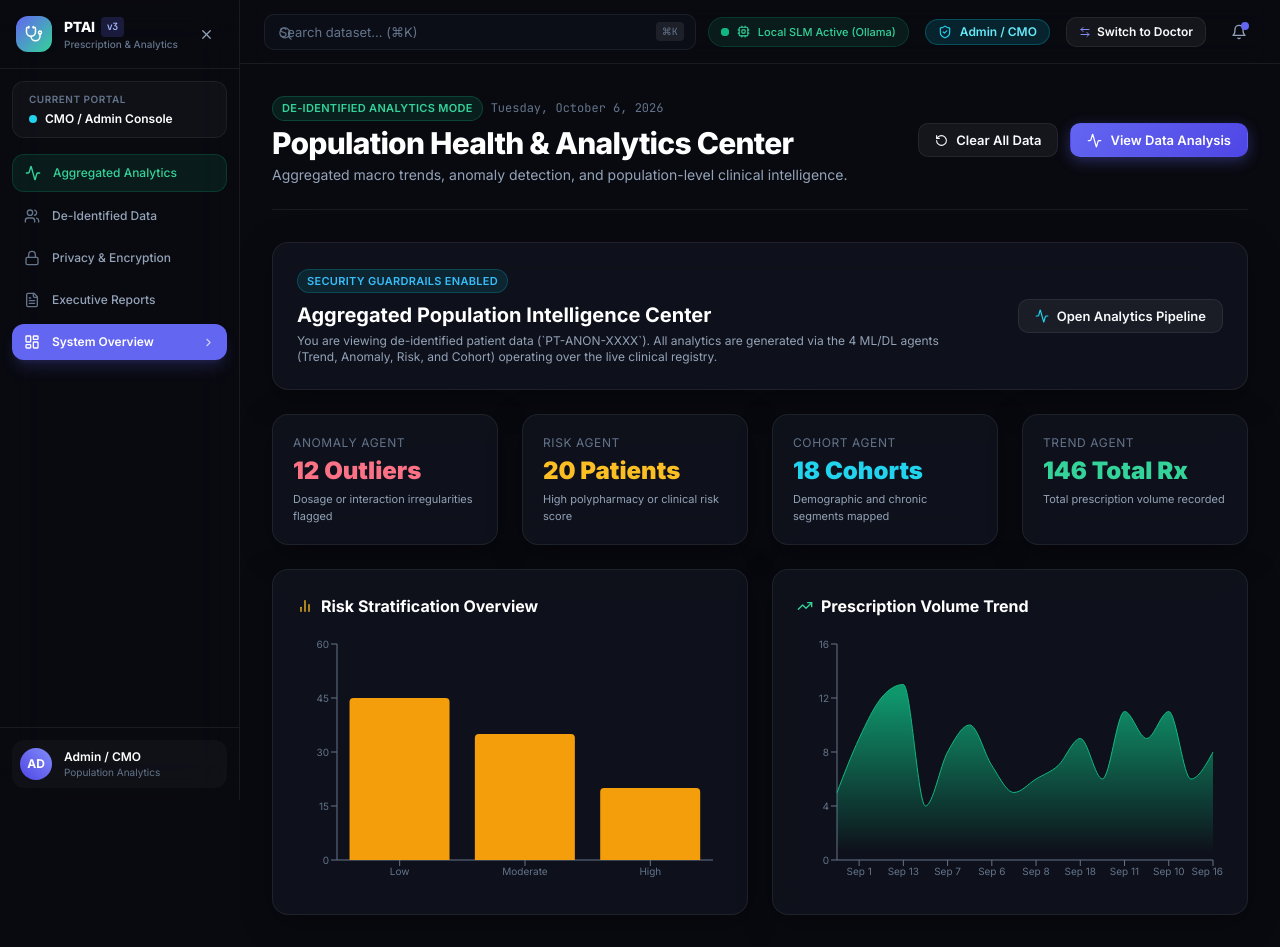
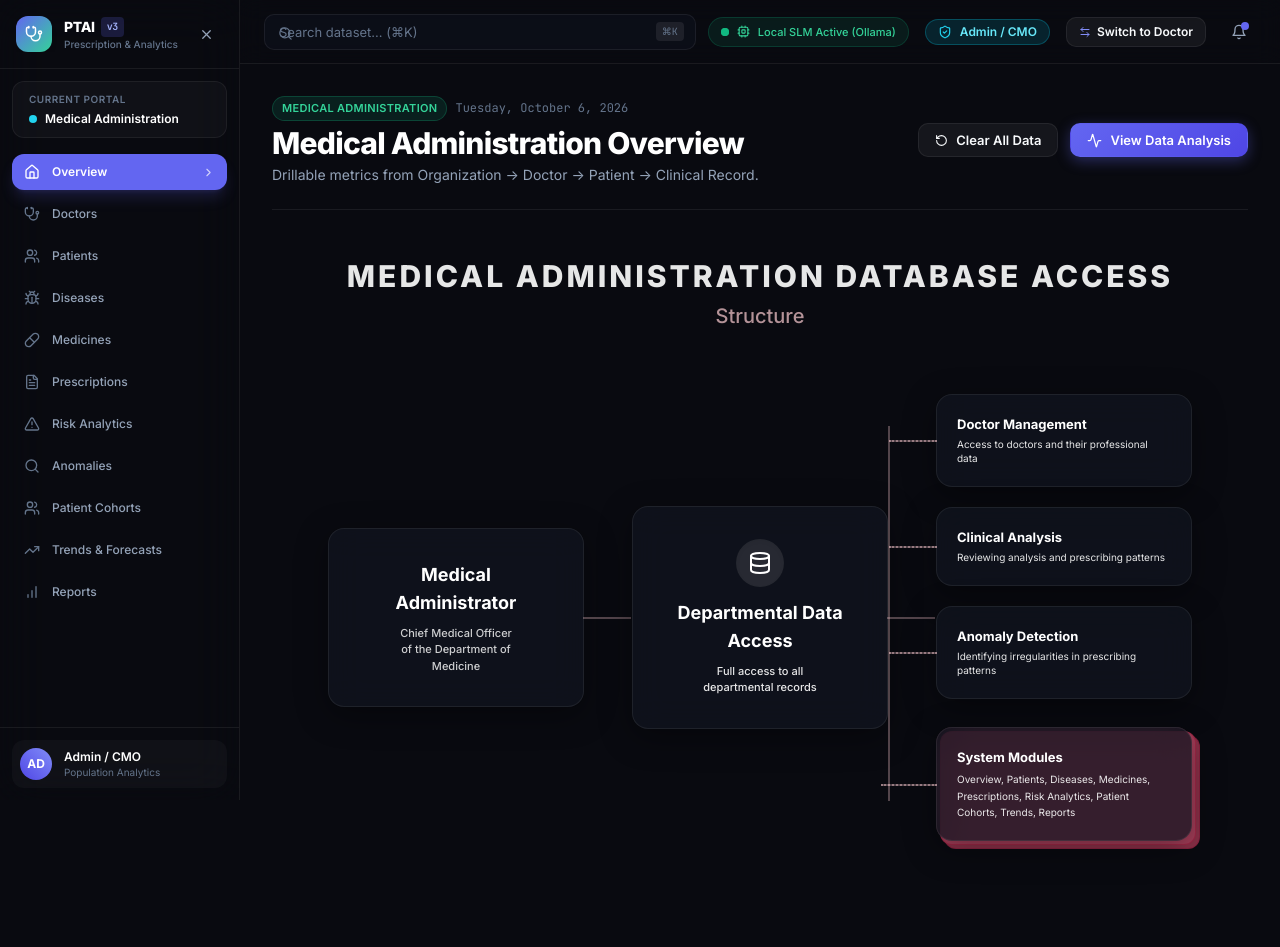
Before and after one commit to Athish2211/PTAIV3, a Next.js app in the folder frontend/: page /dashboard in a window 1280 px wide. Both pictures are taken after a click on the button "Switch persona for testing". After the commit the page ends 905 px from the top, so only its background shows below. Built offline with nearby package versions, Linux system fonts and the light colour scheme.

Commit message:
Auto-commit: 2026-10-06 12:41:05

```diff
--- a/frontend/src/app/(app)/dashboard/page.tsx
+++ b/frontend/src/app/(app)/dashboard/page.tsx
@@ -7,7 +7,7 @@ import {
   Users, Pill, Activity, Bot, PlusCircle, Search,
   ArrowRight, ShieldCheck, FileUp, Printer, AlertTriangle,
   Clock, TrendingUp, Sparkles, Stethoscope, ChevronRight,
-  RotateCcw, CheckCircle2, Calendar, FileText, BarChart2
+  RotateCcw, CheckCircle2, Calendar, FileText, BarChart2, Database
 } from 'lucide-react'
 import { useRole, PrescriptionRecord } from '@/context/RoleContext'
 import PrintPrescriptionModal from '@/components/prescriptions/PrintPrescriptionModal'
@@ -75,17 +75,17 @@ export default function DashboardPage() {
         <div>
           <div className="flex items-center gap-2 mb-1">
             <span className="badge badge-emerald">
-              {role === 'doctor' ? 'Clinical Session Active' : 'De-Identified Analytics Mode'}
+              {role === 'doctor' ? 'Clinical Session Active' : 'Medical Administration'}
             </span>
             <span className="text-xs text-[var(--text-muted)] font-mono">{currentTime}</span>
           </div>
           <h1 className="text-3xl font-extrabold tracking-tight text-white">
-            {role === 'doctor' ? 'Clinical Command Hub' : 'Population Health & Analytics Center'}
+            {role === 'doctor' ? 'Clinical Command Hub' : 'Medical Administration Overview'}
           </h1>
           <p className="text-sm text-[var(--text-secondary)] mt-1">
             {role === 'doctor'
               ? 'Select a clinical action to begin patient consultation, prescription creation, or data review.'
-              : 'Aggregated macro trends, anomaly detection, and population-level clinical intelligence.'}
+              : 'Drillable metrics from Organization → Doctor → Patient → Clinical Record.'}
           </p>
         </div>
 
@@ -386,98 +386,80 @@ export default function DashboardPage() {
           </div>
         </div>
       ) : (
-        /* ── DATA ADMINISTRATOR / CMO OVERVIEW ── */
-        <div className="space-y-6">
-          <div className="glass-panel p-6 border-cyan-500/20 bg-gradient-to-r from-cyan-950/30 to-indigo-950/20">
-            <div className="flex flex-col md:flex-row items-start md:items-center justify-between gap-4">
-              <div>
-                <span className="badge badge-cyan mb-2">Security Guardrails Enabled</span>
-                <h2 className="text-xl font-bold text-white">Aggregated Population Intelligence Center</h2>
-                <p className="text-xs text-[var(--text-secondary)] mt-1 max-w-2xl">
-                  You are viewing de-identified patient data (`PT-ANON-XXXX`). All analytics are generated via the 4 ML/DL agents (Trend, Anomaly, Risk, and Cohort) operating over the live clinical registry.
-                </p>
-              </div>
-              <Link href="/analytics" className="btn btn-secondary text-xs flex items-center gap-2">
-                <Activity size={14} className="text-cyan-400" />
-                <span>Open Analytics Pipeline</span>
-              </Link>
-            </div>
+        /* ── MEDICAL ADMINISTRATION DATABASE ACCESS STRUCTURE ── */
+        <div className="space-y-8 py-4 max-w-5xl mx-auto">
+          <div className="text-center mb-12">
+            <h2 className="text-3xl font-extrabold text-white/90 uppercase tracking-widest mb-2">
+              Medical Administration Database Access
+            </h2>
+            <h3 className="text-xl font-medium text-rose-200/70">Structure</h3>
           </div>
 
-          <div className="grid grid-cols-1 md:grid-cols-4 gap-6">
-            <div className="glass-panel p-5">
-              <div className="text-xs text-[var(--text-muted)] uppercase tracking-wider mb-1">Anomaly Agent</div>
-              <div className="text-2xl font-black text-rose-400">{anomalyFlags} Outliers</div>
-              <div className="text-[11px] text-[var(--text-secondary)] mt-1">Dosage or interaction irregularities flagged</div>
-            </div>
-            <div className="glass-panel p-5">
-              <div className="text-xs text-[var(--text-muted)] uppercase tracking-wider mb-1">Risk Agent</div>
-              <div className="text-2xl font-black text-amber-400">{highRiskPatients} Patients</div>
-              <div className="text-[11px] text-[var(--text-secondary)] mt-1">High polypharmacy or clinical risk score</div>
-            </div>
-            <div className="glass-panel p-5">
-              <div className="text-xs text-[var(--text-muted)] uppercase tracking-wider mb-1">Cohort Agent</div>
-              <div className="text-2xl font-black text-cyan-400">{uniqueCohorts} Cohorts</div>
-              <div className="text-[11px] text-[var(--text-secondary)] mt-1">Demographic and chronic segments mapped</div>
-            </div>
-            <div className="glass-panel p-5">
-              <div className="text-xs text-[var(--text-muted)] uppercase tracking-wider mb-1">Trend Agent</div>
-              <div className="text-2xl font-black text-emerald-400">{totalPrescriptions} Total Rx</div>
-              <div className="text-[11px] text-[var(--text-secondary)] mt-1">Total prescription volume recorded</div>
-            </div>
-          </div>
+          <div className="flex flex-col md:flex-row items-center md:items-stretch gap-8 md:gap-12 relative w-full justify-center">
 
-          <div className="grid grid-cols-1 md:grid-cols-2 gap-6 mt-6">
-            <div className="glass-panel p-6 space-y-4">
-              <h3 className="text-base font-bold text-white flex items-center gap-2">
-                <BarChart2 size={16} className="text-amber-400" />
-                <span>Risk Stratification Overview</span>
-              </h3>
-              {riskData.length > 0 ? (
-                <div className="h-64 w-full mt-4">
-                  <ResponsiveContainer width="100%" height="100%">
-                    <BarChart data={riskData} margin={{ top: 10, right: 10, left: -20, bottom: 0 }}>
-                      <XAxis dataKey="level" stroke="#64748b" fontSize={10} />
-                      <YAxis stroke="#64748b" fontSize={10} allowDecimals={false} />
-                      <Tooltip contentStyle={{ backgroundColor: '#0f172a', border: '1px solid #1e293b' }} cursor={{fill: 'rgba(255,255,255,0.05)'}} />
-                      <Bar dataKey="count" fill="#f59e0b" radius={[4, 4, 0, 0]} />
-                    </BarChart>
-                  </ResponsiveContainer>
-                </div>
-              ) : (
-                <div className="text-xs text-[var(--text-muted)] p-8 text-center border border-dashed border-white/10 rounded-xl">
-                  No risk data to chart yet.
-                </div>
-              )}
+            {/* Level 1: Administrator */}
+            <div className="flex-shrink-0 w-64 flex flex-col justify-center relative z-10">
+              <div className="glass-panel p-8 border-rose-500/40 bg-gradient-to-br from-[#8b2e4b] to-[#591b2f] shadow-2xl text-center rounded-3xl relative">
+                <h3 className="text-lg font-bold text-white mb-2">Medical<br/>Administrator</h3>
+                <p className="text-[11px] text-white/80 font-medium">Chief Medical Officer<br/>of the Department of<br/>Medicine</p>
+                {/* Right connector */}
+                <div className="hidden md:block absolute top-1/2 -right-12 w-12 h-0.5 bg-rose-200/30"></div>
+              </div>
             </div>
 
-            <div className="glass-panel p-6 space-y-4">
-              <h3 className="text-base font-bold text-white flex items-center gap-2">
-                <TrendingUp size={16} className="text-emerald-400" />
-                <span>Prescription Volume Trend</span>
-              </h3>
-              {activityData.length > 0 ? (
-                <div className="h-64 w-full mt-4">
-                  <ResponsiveContainer width="100%" height="100%">
-                    <AreaChart data={activityData} margin={{ top: 10, right: 10, left: -20, bottom: 0 }}>
-                      <defs>
-                        <linearGradient id="colorRxAdmin" x1="0" y1="0" x2="0" y2="1">
-                          <stop offset="5%" stopColor="#10b981" stopOpacity={0.8}/>
-                          <stop offset="95%" stopColor="#10b981" stopOpacity={0}/>
-                        </linearGradient>
-                      </defs>
-                      <XAxis dataKey="date" stroke="#64748b" fontSize={10} />
-                      <YAxis stroke="#64748b" fontSize={10} allowDecimals={false} />
-                      <Tooltip contentStyle={{ backgroundColor: '#0f172a', border: '1px solid #1e293b' }} />
-                      <Area type="monotone" dataKey="prescriptions" stroke="#10b981" fillOpacity={1} fill="url(#colorRxAdmin)" />
-                    </AreaChart>
-                  </ResponsiveContainer>
+            {/* Level 2: Database Access */}
+            <div className="flex-shrink-0 w-64 flex flex-col justify-center relative z-10">
+              <div className="glass-panel p-8 border-rose-400/40 bg-gradient-to-br from-[#bc566a] to-[#993b4e] shadow-2xl text-center rounded-3xl relative">
+                <div className="mx-auto w-12 h-12 bg-white/10 rounded-full flex items-center justify-center mb-3 text-white shadow-inner">
+                  <Database size={24} />
                 </div>
-              ) : (
-                <div className="text-xs text-[var(--text-muted)] p-8 text-center border border-dashed border-white/10 rounded-xl">
-                  No activity data to chart yet.
+                <h3 className="text-lg font-bold text-white mb-2">Departmental Data<br/>Access</h3>
+                <p className="text-[11px] text-white/90 font-medium">Full access to all<br/>departmental records</p>
+                {/* Right connector root */}
+                <div className="hidden md:block absolute top-1/2 -right-12 w-12 h-0.5 bg-rose-200/30"></div>
+              </div>
+            </div>
+
+            {/* Level 3: Modules */}
+            <div className="flex-shrink-0 w-64 flex flex-col gap-5 relative z-10 py-4">
+              {/* Vertical connector line */}
+              <div className="hidden md:block absolute top-12 bottom-14 -left-12 w-0.5 bg-rose-200/30"></div>
+
+              {/* Module 1 */}
+              <div className="glass-panel p-5 border-rose-300/40 hover:border-rose-300/80 transition-colors bg-gradient-to-r from-[#d16f86] to-[#b34c63] rounded-xl relative shadow-lg">
+                <div className="hidden md:block absolute top-1/2 -left-12 w-12 h-[calc(0.5px)] bg-rose-200/30" style={{borderTop: '2px dotted rgba(254, 205, 211, 0.4)'}}></div>
+                <h4 className="text-[13px] font-bold text-white mb-1">Doctor Management</h4>
+                <p className="text-[10px] text-white/90 leading-snug">Access to doctors and their professional data</p>
+              </div>
+
+              {/* Module 2 */}
+              <div className="glass-panel p-5 border-rose-300/40 hover:border-rose-300/80 transition-colors bg-gradient-to-r from-[#d16f86] to-[#b34c63] rounded-xl relative shadow-lg">
+                <div className="hidden md:block absolute top-1/2 -left-12 w-12 h-[calc(0.5px)] bg-rose-200/30" style={{borderTop: '2px dotted rgba(254, 205, 211, 0.4)'}}></div>
+                <h4 className="text-[13px] font-bold text-white mb-1">Clinical Analysis</h4>
+                <p className="text-[10px] text-white/90 leading-snug">Reviewing analysis and prescribing patterns</p>
+              </div>
+
+              {/* Module 3 */}
+              <div className="glass-panel p-5 border-rose-300/40 hover:border-rose-300/80 transition-colors bg-gradient-to-r from-[#d16f86] to-[#b34c63] rounded-xl relative shadow-lg">
+                <div className="hidden md:block absolute top-1/2 -left-12 w-12 h-[calc(0.5px)] bg-rose-200/30" style={{borderTop: '2px dotted rgba(254, 205, 211, 0.4)'}}></div>
+                <h4 className="text-[13px] font-bold text-white mb-1">Anomaly Detection</h4>
+                <p className="text-[10px] text-white/90 leading-snug">Identifying irregularities in prescribing patterns</p>
+              </div>
+
+              {/* Module 4 (Stacked visual) */}
+              <div className="relative mt-2">
+                <div className="absolute top-2 left-2 right-[-8px] bottom-[-8px] border border-rose-900/50 rounded-xl bg-[#8c3149]"></div>
+                <div className="absolute top-1 left-1 right-[-4px] bottom-[-4px] border border-rose-800/50 rounded-xl bg-[#a43e59]"></div>
+
+                <div className="glass-panel p-5 border-rose-300/40 hover:border-rose-200/80 transition-colors bg-gradient-to-br from-[#df7c94] to-[#b94a64] rounded-xl relative z-10 shadow-xl">
+                  <div className="hidden md:block absolute top-1/2 -left-14 w-14 h-[calc(0.5px)] bg-rose-200/30" style={{borderTop: '2px dotted rgba(254, 205, 211, 0.4)'}}></div>
+                  <h4 className="text-[13px] font-bold text-white mb-1">System Modules</h4>
+                  <p className="text-[10px] text-white/90 leading-relaxed">
+                    Overview, Patients, Diseases, Medicines, Prescriptions, Risk Analytics, Patient Cohorts, Trends, Reports
+                  </p>
                 </div>
-              )}
+              </div>
+
             </div>
           </div>
         </div>
--- a/frontend/src/components/ui/Sidebar.tsx
+++ b/frontend/src/components/ui/Sidebar.tsx
@@ -6,7 +6,8 @@ import { usePathname } from 'next/navigation'
 import { motion, AnimatePresence } from 'framer-motion'
 import {
   LayoutDashboard, Users, Pill, Activity, Bot, ShieldCheck,
-  ChevronRight, Stethoscope, PlusCircle, Lock, Menu, X, FileText
+  ChevronRight, Stethoscope, PlusCircle, Lock, Menu, X, FileText,
+  Home, Bug, AlertTriangle, Search, TrendingUp, BarChart
 } from 'lucide-react'
 import { useRole } from '@/context/RoleContext'
 
@@ -25,11 +26,17 @@ export default function Sidebar() {
   ]
 
   const adminNav = [
-    { href: '/analytics', label: 'Aggregated Analytics', icon: Activity, highlight: true },
-    { href: '/patients', label: 'De-Identified Data', icon: Users },
-    { href: '/privacy', label: 'Privacy & Encryption', icon: Lock },
-    { href: '/reports', label: 'Executive Reports', icon: FileText },
-    { href: '/dashboard', label: 'System Overview', icon: LayoutDashboard },
+    { href: '/dashboard', label: 'Overview', icon: Home, highlight: true },
+    { href: '/doctors', label: 'Doctors', icon: Stethoscope },
+    { href: '/patients', label: 'Patients', icon: Users },
+    { href: '/diseases', label: 'Diseases', icon: Bug },
+    { href: '/medicines', label: 'Medicines', icon: Pill },
+    { href: '/prescriptions', label: 'Prescriptions', icon: FileText },
+    { href: '/risk-analytics', label: 'Risk Analytics', icon: AlertTriangle },
+    { href: '/anomalies', label: 'Anomalies', icon: Search },
+    { href: '/patient-cohorts', label: 'Patient Cohorts', icon: Users },
+    { href: '/trends', label: 'Trends & Forecasts', icon: TrendingUp },
+    { href: '/reports', label: 'Reports', icon: BarChart },
   ]
 
   const navItems = role === 'doctor' ? doctorNav : adminNav
@@ -90,7 +97,7 @@ export default function Sidebar() {
           </div>
           <div className="flex items-center gap-2 text-xs font-semibold text-white">
             <span className={`w-2 h-2 rounded-full ${role === 'doctor' ? 'bg-emerald-400' : 'bg-cyan-400'}`} />
-            {role === 'doctor' ? 'Doctor Workstation' : 'CMO / Admin Console'}
+            {role === 'doctor' ? 'Doctor Workstation' : 'Medical Administration'}
           </div>
         </div>
       )}
```
